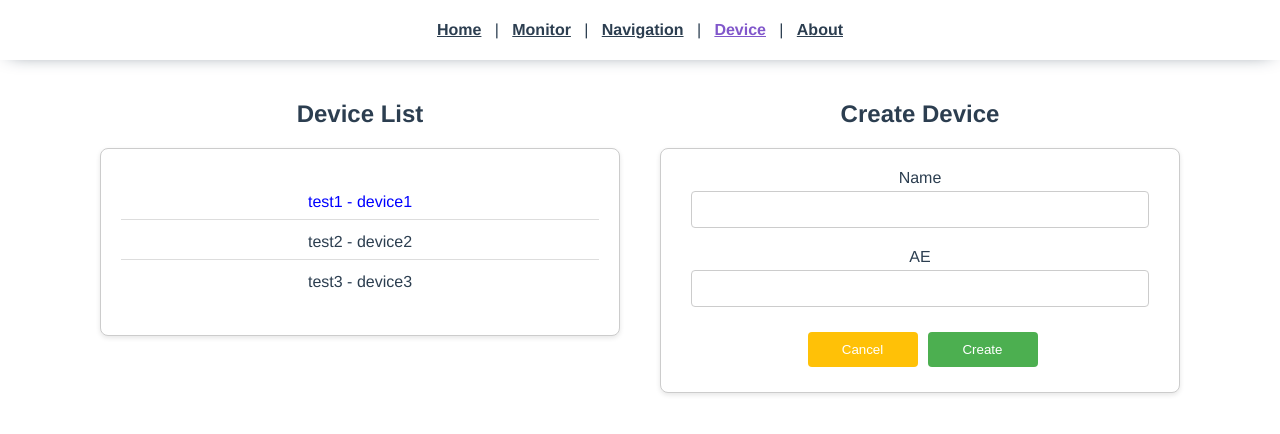
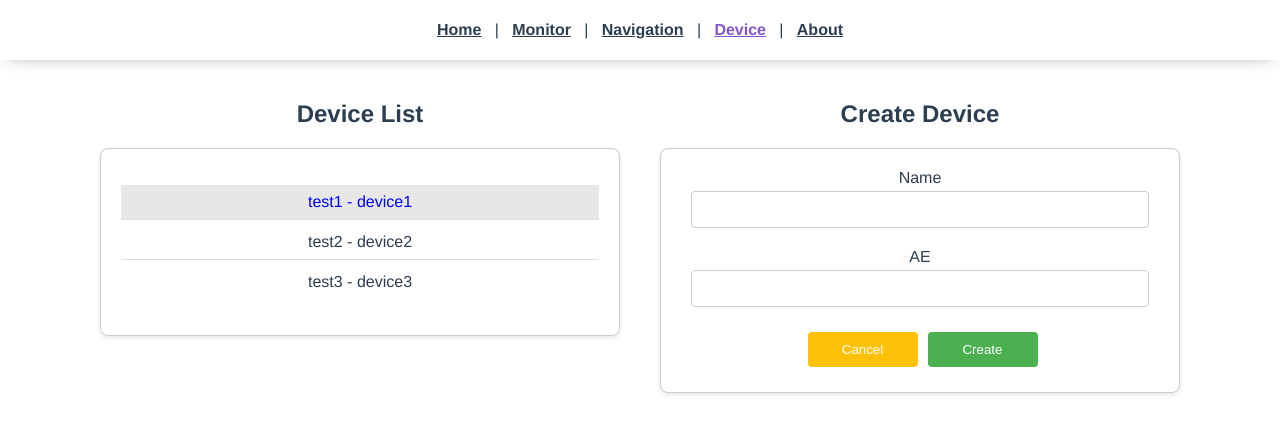
Before and after one commit to LanternOfDusk/Visualization-Server, a Vue app in the folder lanternofdusk/: page /device in a window 1280 px wide. In both pictures the pointer is over the item 360 px from the left and 202 px from the top of the page. Shown: the top 434 px of the page. Built offline with nearby package versions, Linux system fonts and the light colour scheme.

Commit message:
마우스 호버 시 배경 색 변경

```diff
--- a/lanternofdusk/src/components/DevicePage.vue
+++ b/lanternofdusk/src/components/DevicePage.vue
@@ -163,6 +163,7 @@ input[type="text"] {
   background-color: #ffb300;
 }
 .device-item:hover {
-  color: blue; /* 변경하고자 하는 글자 색상으로 설정 */
+  color: blue;
+  background-color: #e7e7e7;
 }
 </style>
```
Also changed, not shown: 1 other file (tests, documents, lock files or other folders).
